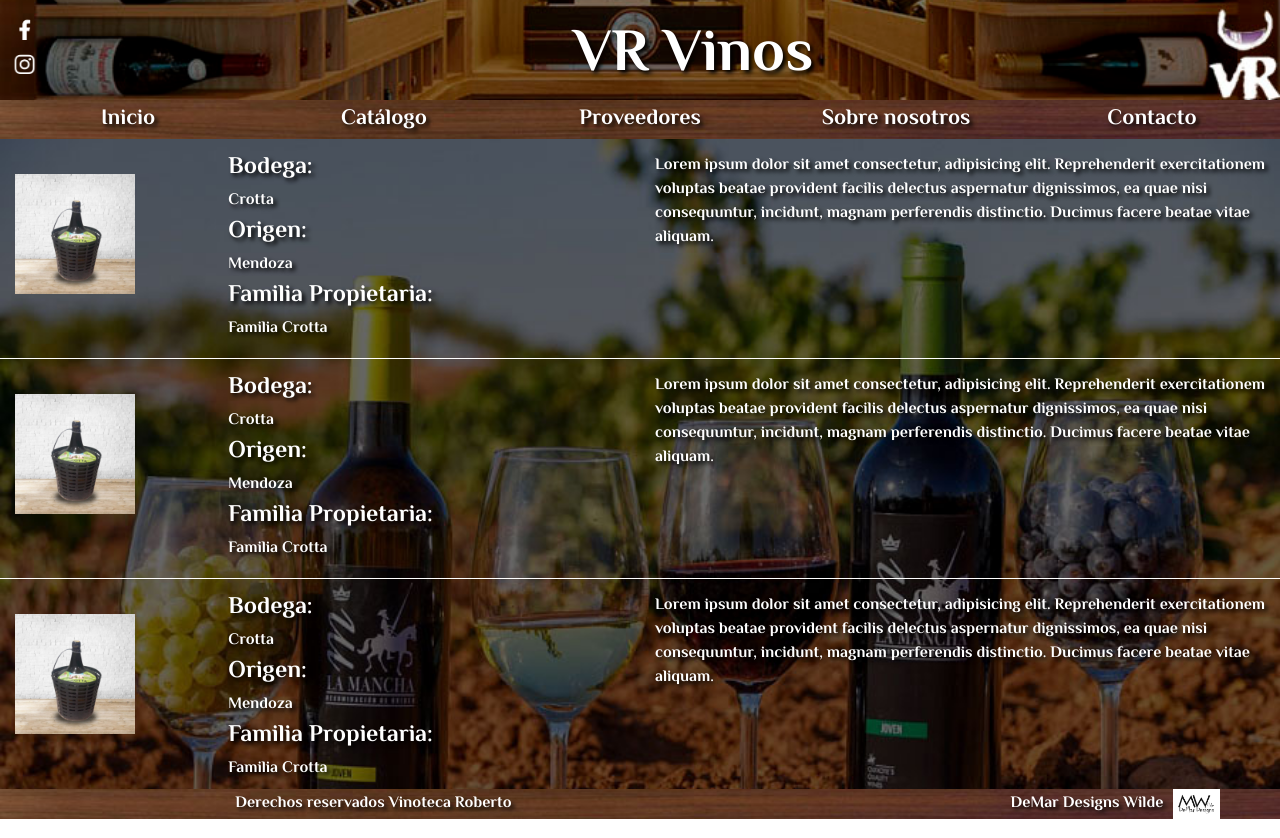
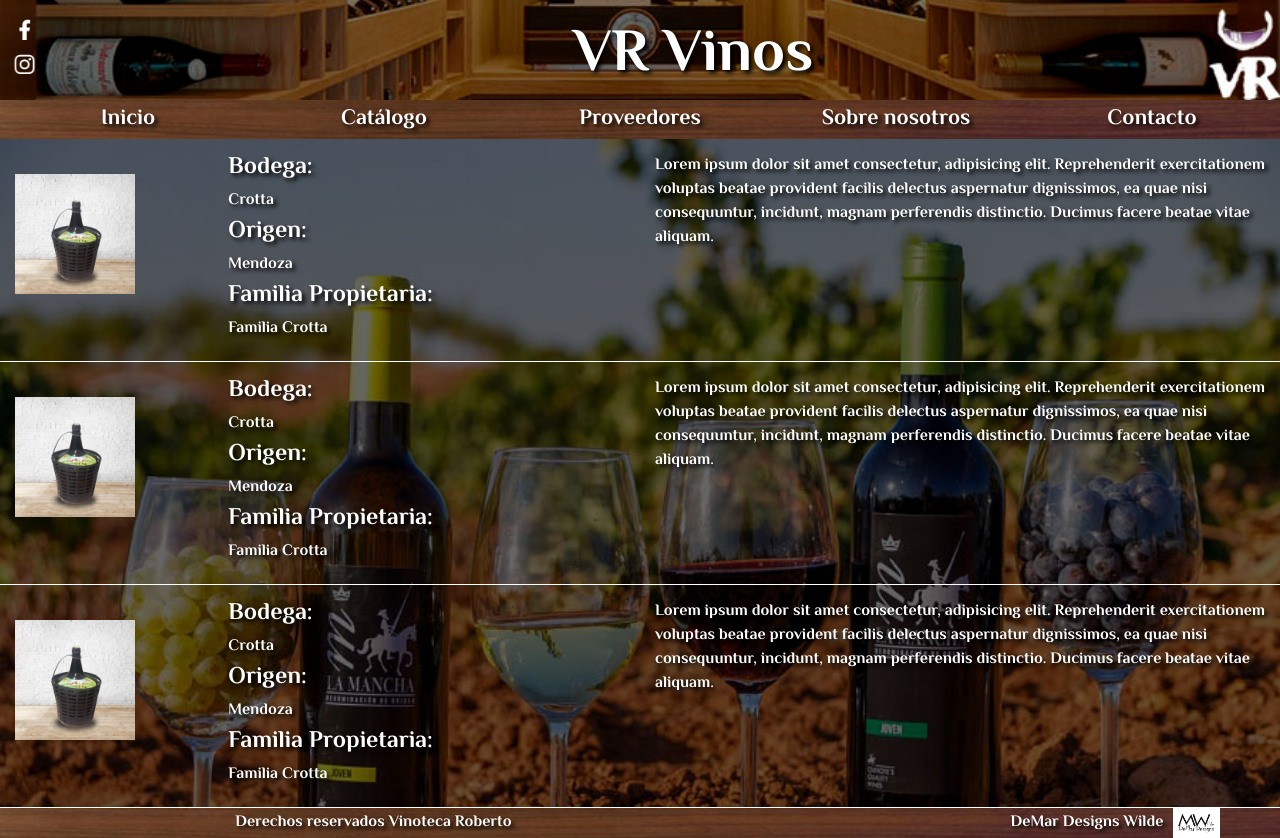
Before and after one commit to GonzaloAlvarezPorto/vinotecaRoberto, a plain HTML site: page pages/proveedores.html in a window 1280 px wide. Drawn offline with nearby package versions, Linux system fonts and the light colour scheme.

Commit message:
Corregidos proveedores y catálogo

```diff
--- a/styles/styles.css
+++ b/styles/styles.css
@@ -136,6 +136,8 @@
 
 .principal__catalogo {
     width: 100%;
+    margin:0;
+    padding:0;
     padding-top: 20px;
 }
 
@@ -166,21 +168,18 @@
 
 .cuerpo__proveedor {
     width: 100%;
-    height: 220px;
     margin:0;
     padding:0;
 }
 
 .proveedor__info {
     width: 100%;
-    height: 220px;
     margin:0;
     padding:0;
     border-bottom: solid 1px white ;
 }
 
 .proveedor__media{
-    height: 220px;
     margin:0;
     padding:15px;
     padding-top: 35px;
```
